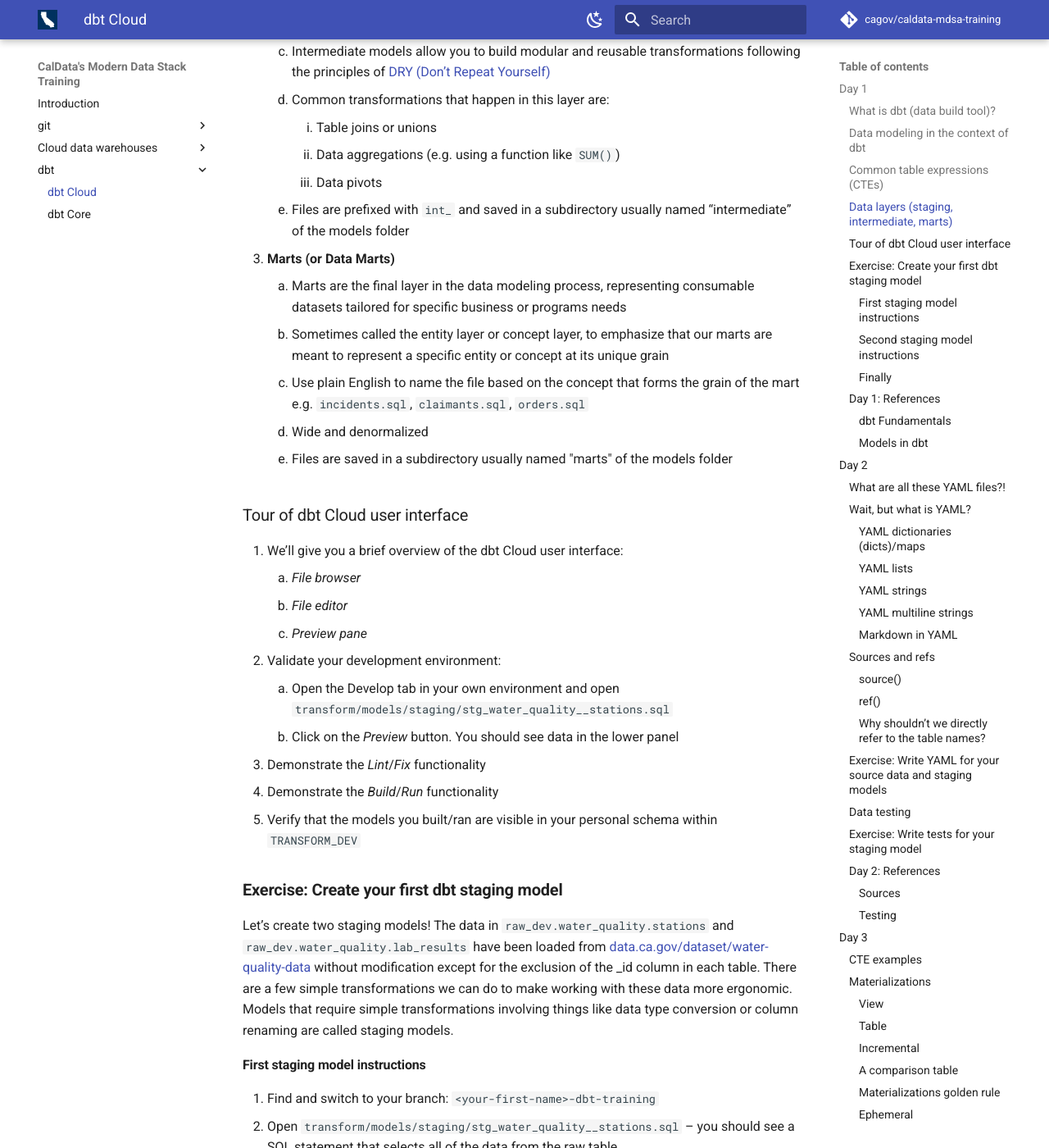
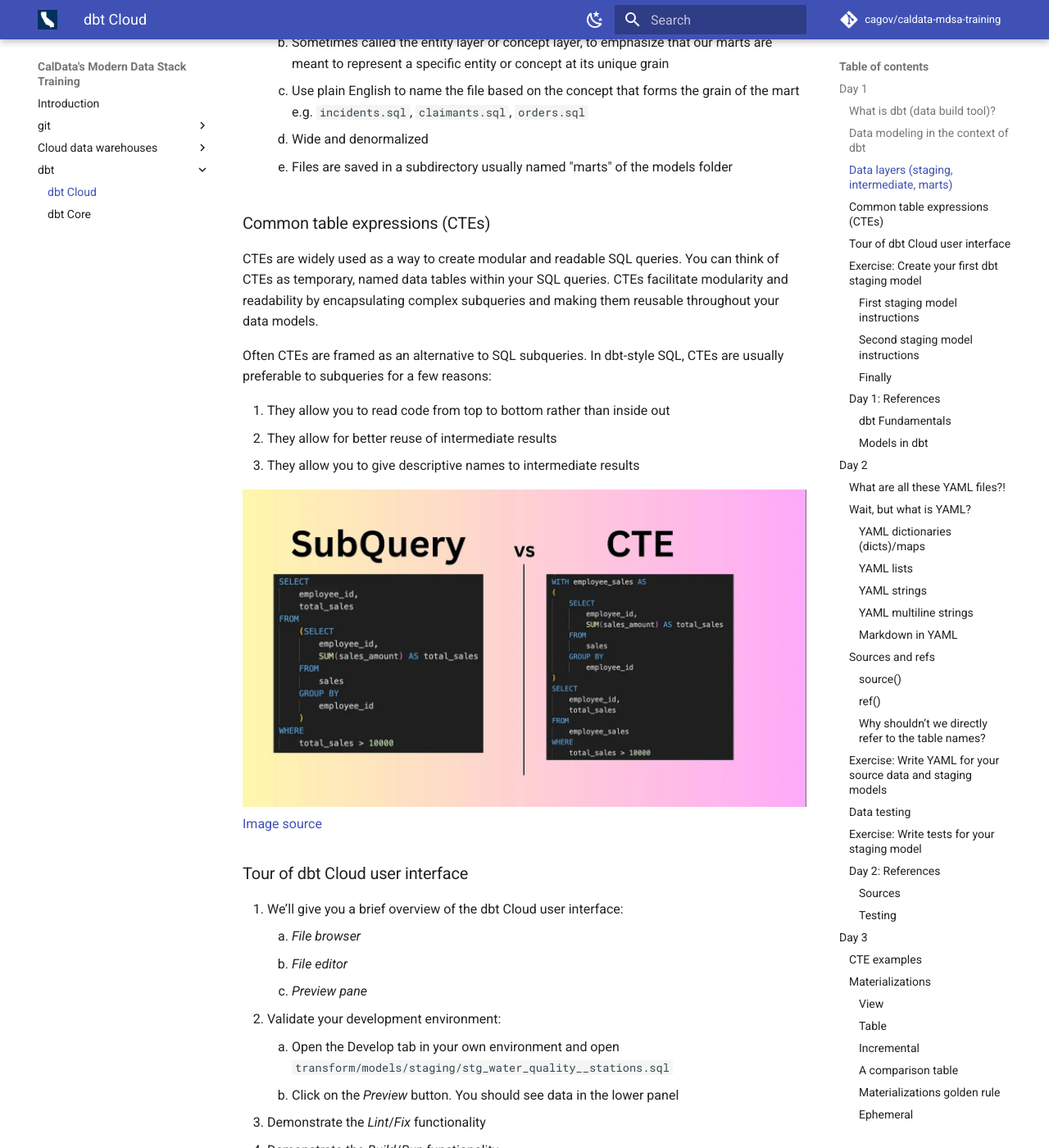
Before and after one commit to cagov/caldata-mdsa-training, an MkDocs documentation site: the page built from docs/dbt/cloud.md, in a window 1280 px wide and 1400 px high, scrolled down 1619 px. Shown: the whole window at 82% size. Built offline with MkDocs 1.6.1 and Material for MkDocs 9.7.7, drawn with Linux system fonts in a browser that asks for light colours; comment, search, counter and statistics services are not loaded; some of the changed text lies outside the part shown.

Commit message:
review fixes and snuck in an og haiku :)

```diff
--- a/docs/dbt/cloud.md
+++ b/docs/dbt/cloud.md
@@ -48,6 +38,18 @@
     3. Use plain English to name the file based on the concept that forms the grain of the mart e.g. `incidents.sql`, `claimants.sql`, `orders.sql`
     4. Wide and denormalized
     5. Files are saved in a subdirectory usually named "marts" of the models folder
+
+### Common table expressions (CTEs)
+
+CTEs are widely used as a way to create modular and readable SQL queries. You can think of CTEs as temporary, named data tables within your SQL queries. CTEs facilitate modularity and readability by encapsulating complex subqueries and making them reusable throughout your data models.
+
+Often CTEs are framed as an alternative to SQL subqueries. In dbt-style SQL, CTEs are usually preferable to subqueries for a few reasons:
+
+1. They allow you to read code from top to bottom rather than inside out
+2. They allow for better reuse of intermediate results
+3. They allow you to give descriptive names to intermediate results
+
+![A SQL subquery versus a CTE](../images/subquery_vs_CTE.png) [Image source](https://g-dhasade16.medium.com/sql-subquery-vs-ctes-b312a64614f)
 
 ### Tour of dbt Cloud user interface
 
```
Also changed, not shown: other parts of docs/dbt/cloud.md (+4 -13 lines), docs/images/subquery_vs_CTE.png (added).
